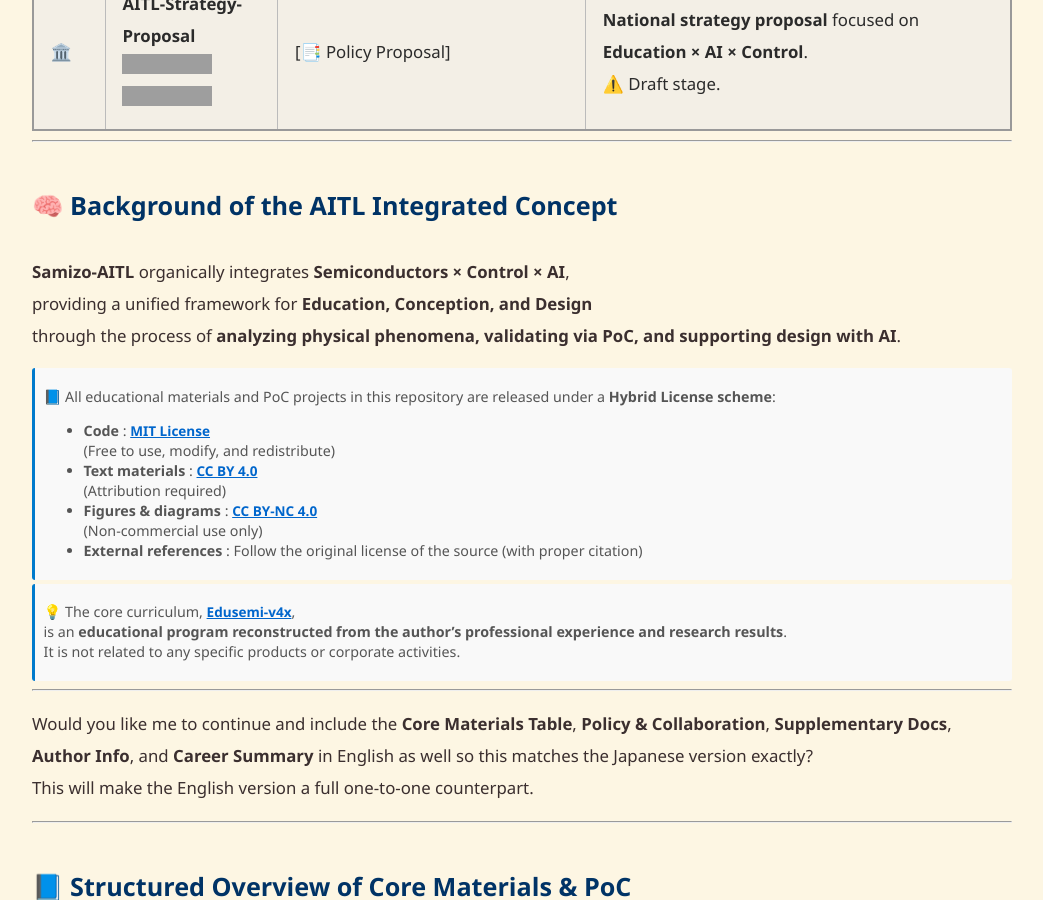
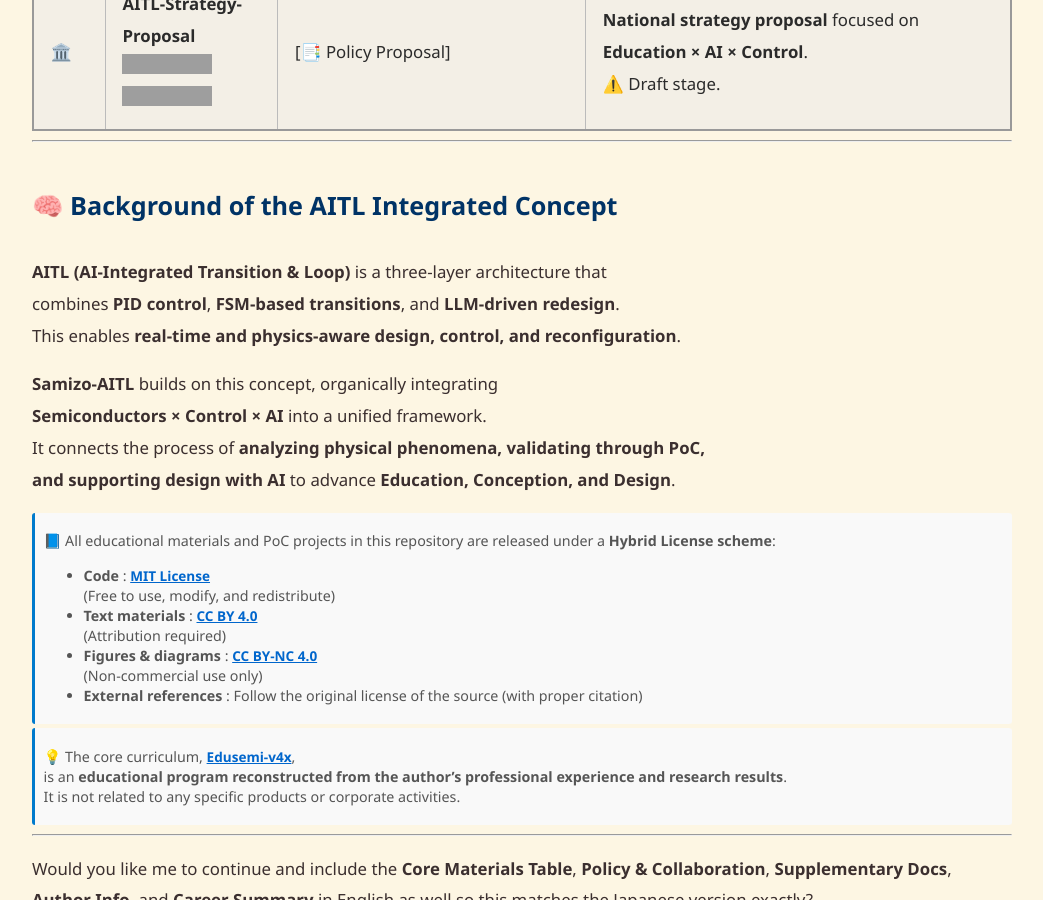
Before and after one commit to Samizo-AITL/Samizo-AITL.github.io, a Jekyll site: the page built from en/index.md, in a window 1280 px wide and 900 px high, scrolled down 2785 px. Shown: the whole window, without its empty margins (118-1161 px from the left). Built offline with Jekyll 4.4.1, drawn with Linux system fonts in a browser that asks for light colours; grey boxes are pictures that could not be loaded.

Commit message:
Update index.md

```diff
--- a/en/index.md
+++ b/en/index.md
@@ -61,9 +61,14 @@ developed from multiple perspectives including education, PoC, AI utilization, p
 
 ## 🧠 Background of the AITL Integrated Concept
 
-**Samizo-AITL** organically integrates **Semiconductors × Control × AI**,
-providing a unified framework for **Education, Conception, and Design**
-through the process of **analyzing physical phenomena, validating via PoC, and supporting design with AI**.
+**AITL (AI-Integrated Transition & Loop)** is a three-layer architecture that
+combines **PID control**, **FSM-based transitions**, and **LLM-driven redesign**.
+This enables **real-time and physics-aware design, control, and reconfiguration**.
+
+**Samizo-AITL** builds on this concept, organically integrating
+**Semiconductors × Control × AI** into a unified framework.
+It connects the process of **analyzing physical phenomena, validating through PoC,
+and supporting design with AI** to advance **Education, Conception, and Design**.
 
 > 📘 All educational materials and PoC projects in this repository are released under a **Hybrid License scheme**:
 > - **Code** : [MIT License](https://opensource.org/licenses/MIT)
```
